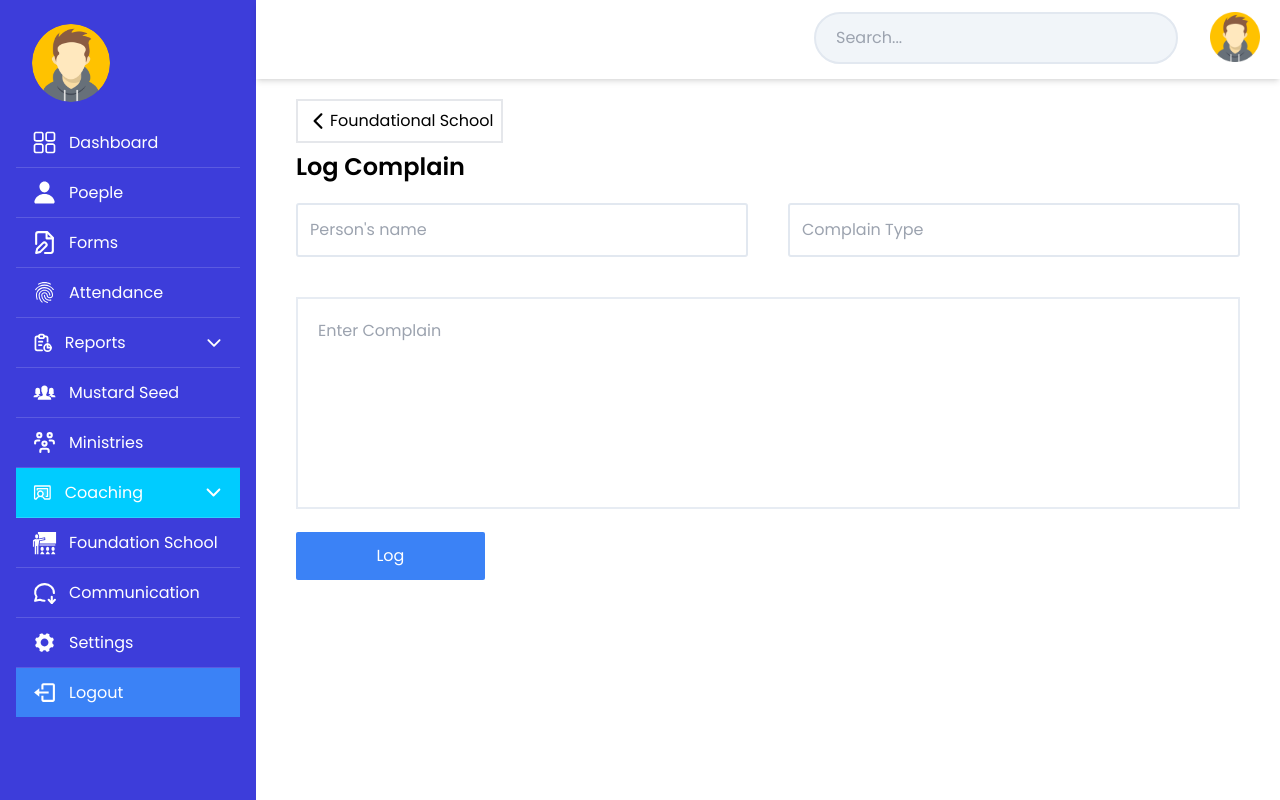
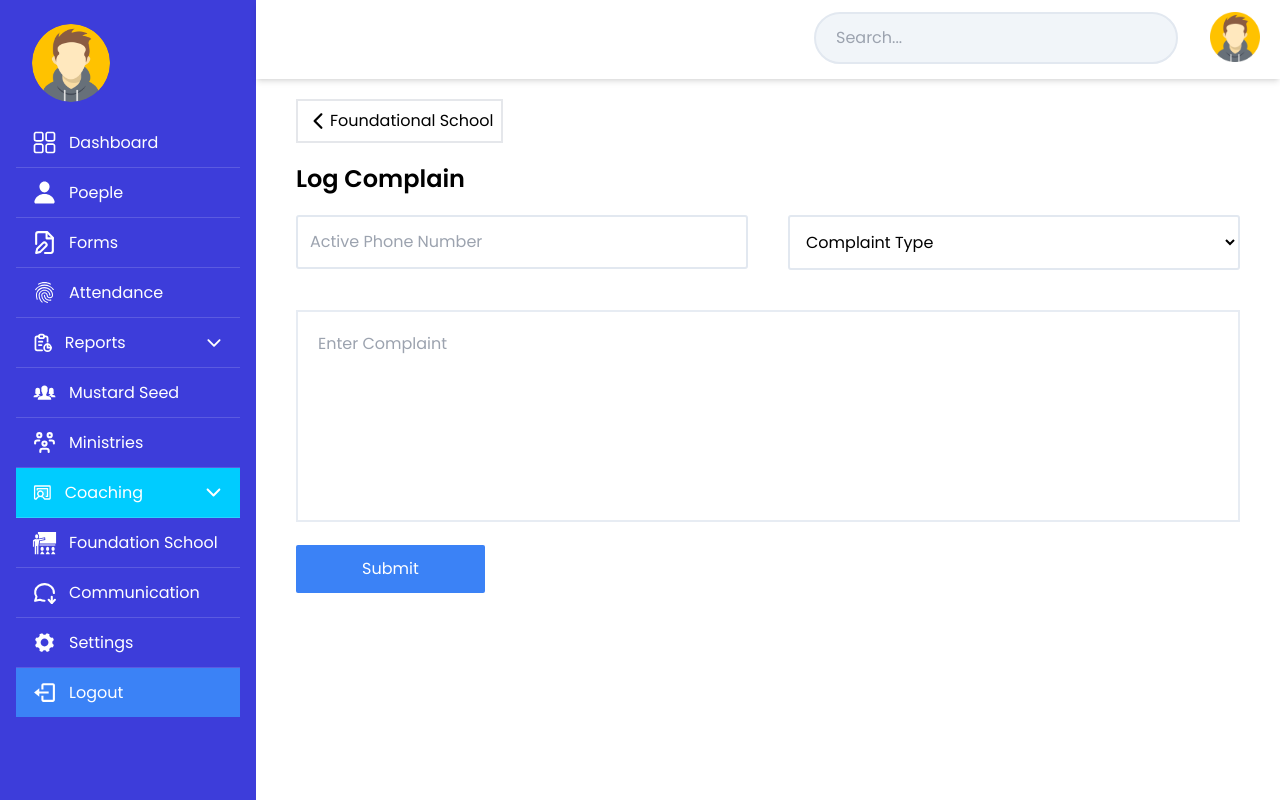
Before and after one commit to PaaRich/Church_management, a React (Vite) app: page /dashboard/coaching in a window 1280 px wide. Built offline with nearby package versions, Linux system fonts and the light colour scheme.

Commit message:
added complaint redux configuration

```diff
--- a/src/App.jsx
+++ b/src/App.jsx
@@ -40,7 +40,7 @@ function App() {
       <div>
         <ToastContainer
           position="top-center"
-          autoClose={4000}
+          autoClose={3000}
           hideProgressBar={true}
           newestOnTop={true}
           // transition="flip"
--- a/src/Components/Dashboard/Coaching/LogComplain.jsx
+++ b/src/Components/Dashboard/Coaching/LogComplain.jsx
@@ -1,31 +1,87 @@
+import { useEffect, useState } from "react";
+import { toast } from "react-toastify";
+import { useDispatch, useSelector } from "react-redux";
+import { addComplaint, RESET_COMPLAINTS } from "../../../Redux/features/complaint/complaintSlice";
+
 const LogComplain = () => {
+  const dispatch = useDispatch();
+  const { complaintLoading, complaintSuccess } = useSelector(
+    (state) => state.complaint
+  );
+
+  const initials={
+    active_number: "",
+    complaint_type: "",
+    complaint: "",
+  }
+  const [complaintData, setComplaintData] = useState(initials);
+
+  const handleChange = (e) => {
+    setComplaintData((prev) => ({
+      ...prev,
+      [e.target.name]: e.target.value,
+    }));  };
+
+  const submitData = async (e) => {
+    e.preventDefault();
+    if (
+      !complaintData.active_number ||
+      !complaintData.complaint_type ||
+      !complaintData.complaint
+    ) {
+      return toast.error("Please all fields are required");
+    }
+    await dispatch(addComplaint(complaintData));
+    // console.log(complaintData);
+
+  };
+
+  useEffect(()=>{
+    if(complaintSuccess){
+      setComplaintData(initials)
+    }
+    dispatch(RESET_COMPLAINTS())
+  },[complaintSuccess])
+
   return (
-    <div>
+    <div className="mt-5">
       <p className="font-semibold text-2xl">Log Complain</p>
-      <form className=" mt-5">
+      <form className=" mt-5" onSubmit={submitData}>
         <div className="grid grid-cols-2 gap-10">
           <div>
             <input
               className="mb-0 w-full mr-10 pl-3"
-              type="text"
-              placeholder="Person's name"
+              type="phone"
+              placeholder="Active Phone Number"
+              name="active_number"
+              value={complaintData.active_number}
+              onChange={handleChange}
+              maxLength={10}
             />
           </div>
           <div>
-            <input
+            <select
               className="mb-0 w-full mr-10 pl-3"
-              type="text"
-              placeholder="Complain Type"
-            />
+              name="complaint_type"
+              id=""
+              value={complaintData.complaint_type}
+              onChange={handleChange}
+            >
+              <option value="">Complaint Type</option>
+              <option value="Specific Complaint">Specific Complaint</option>
+              <option value="General Complaint">General Complaint</option>
+            </select>
           </div>
           <div className="col-span-2">
             <textarea
               className="p-5 border-2 border-slate-200/80 w-full  resize-none"
-              name="complain"
+              name="complaint"
               id=""
               cols="30"
               rows="7"
-              placeholder="Enter Complain"
+              placeholder="Enter Complaint"
+              value={complaintData.complaint}
+              onChange={handleChange}
             ></textarea>
           </div>
         </div>
@@ -33,7 +89,7 @@ const LogComplain = () => {
           className="bg-blue-500 py-3 px-6 w-1/5 mt-4 text-white rounded-sm hover:bg-blue-400 duration-200"
           type="submit"
         >
-          Log
+          Submit
         </button>
       </form>
     </div>
--- a/src/Redux/Store.js
+++ b/src/Redux/Store.js
@@ -1,9 +1,10 @@
 import { configureStore } from "@reduxjs/toolkit";
 import authReducer from "./features/auth/authSlice";
-
+import complaintReducer from "./features/complaint/complaintSlice";
 
 export const Store = configureStore({
   reducer: {
     auth: authReducer,
+    complaint: complaintReducer,
   },
 });
--- /dev/null
+++ b/src/Redux/features/complaint/complaintServices.js
@@ -0,0 +1,17 @@
+import axios from "axios";
+
+//add user
+const addComplaint = async function (complaintData) {
+  const response = await axios({
+    method: "POST",
+    url: "/complaints/add-complaint",
+    data: complaintData,
+  });
+  return response.data;
+};
+
+const complaintServices= {
+    addComplaint
+}
+
+export default complaintServices
--- /dev/null
+++ b/src/Redux/features/complaint/complaintSlice.js
@@ -0,0 +1,63 @@
+import { createSlice, createAsyncThunk } from "@reduxjs/toolkit";
+import complaintServices from "./complaintServices";
+import { toast } from "react-toastify";
+
+const initialState={
+    complaintLoading:false,
+    complaintError:false,
+    complaintSuccess:false,
+    allComplaints:[]
+}
+
+//add user
+export const addComplaint = createAsyncThunk(
+    "complaint/addComplaint",
+    async (complaintData, thunkAPI) => {
+      try {
+        return await complaintServices.addComplaint(complaintData);
+      } catch (error) {
+        // console.log(error);
+        const message =
+          (error.response &&
+            error.response.data &&
+            error.response.data.message) ||
+          error.message ||
+          error.toString();
+        return thunkAPI.rejectWithValue(message);
+      }
+    }
+  );
+
+export const complaintSlice= createSlice({
+    name:"complaint",
+    initialState,
+    reducers:{
+        RESET_COMPLAINTS(state){
+            state.complaintLoading=false,
+            state.complaintError=false,
+            state.complaintSuccess=false
+        }
+    }
+    ,extraReducers(builder){
+        builder
+            //adding new member
+      .addCase(addComplaint.pending, (state, action) => {
+        state.complaintLoading = true;
+      })
+      .addCase(addComplaint.fulfilled, (state, action) => {
+        state.complaintLoading = false;
+        state.complaintSuccess = true;
+        state.complaintError = false;
+        toast.success("Complaint sent successfully");
+      })
+      .addCase(addComplaint.rejected, (state, action) => {
+        state.complaintLoading = false;
+        state.complaintSuccess = false;
+        state.complaintError = true;
+        toast.error(action.payload);
+      })
+    }
+})
+
+export const {RESET_COMPLAINTS}= complaintSlice.actions
+export default complaintSlice.reducer
```
